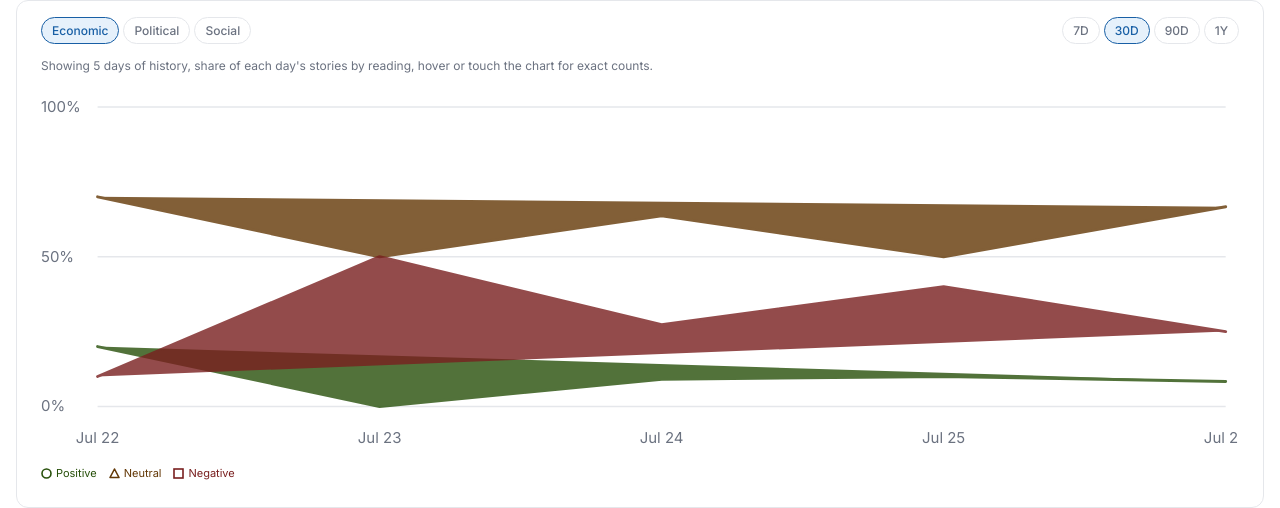
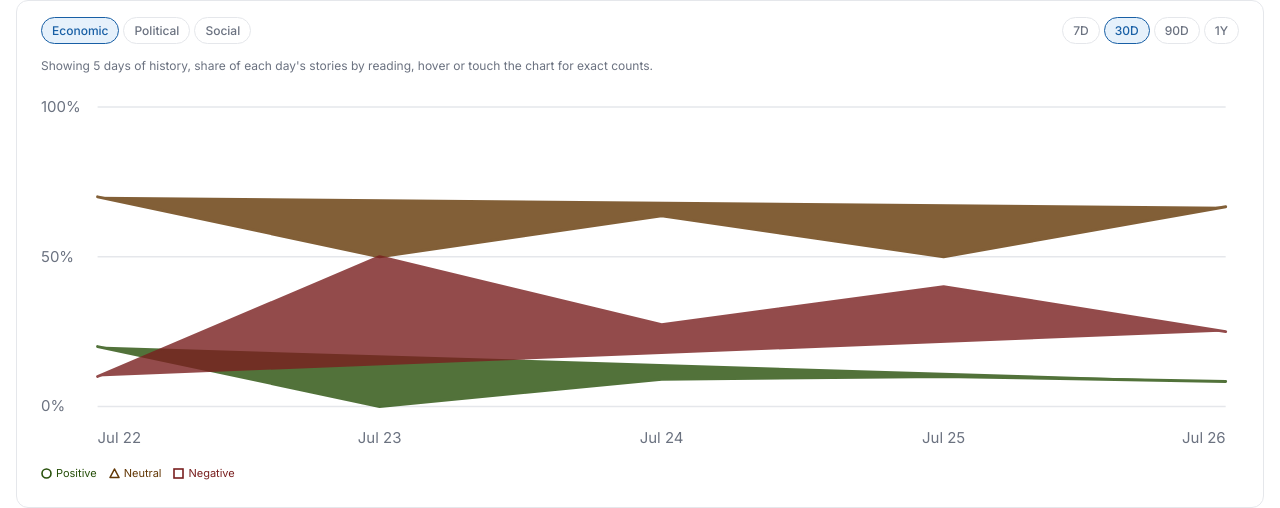
Before and after one commit to rhpshanks/News-app, a React (Vite) app: page / in a window 1280 px wide. Shown: the part 611-1119 px from the top of the page. Built offline with nearby package versions, Linux system fonts and the light colour scheme.

Commit message:
Fix newest date label getting clipped on the trend chart

```diff
--- a/src/components/Trends.jsx
+++ b/src/components/Trends.jsx
@@ -169,11 +169,17 @@ export default function Trends({ history, lockedRange = false }) {
               <circle key={s.tone} className={`trends__dot ${TONE_CLASS[s.tone]}`} cx={s.points[0].x} cy={s.points[0].y} r="4" />
             ))}
 
-          {xLabels.map(({ i, label }) => (
-            <text key={i} x={xAt(i, days.length)} y={HEIGHT - 6} className="trends__x-label" textAnchor="middle">
-              {label}
-            </text>
-          ))}
+          {xLabels.map(({ i, label }) => {
+            // Middle labels center on their point, but the first and last would
+            // otherwise overhang past the plot edge and get clipped by the SVG's
+            // viewBox, anchor those to grow inward instead.
+            const anchor = i === 0 ? "start" : i === days.length - 1 ? "end" : "middle";
+            return (
+              <text key={i} x={xAt(i, days.length)} y={HEIGHT - 6} className="trends__x-label" textAnchor={anchor}>
+                {label}
+              </text>
+            );
+          })}
 
           {hoverIndex !== null && (
             <g>
```
